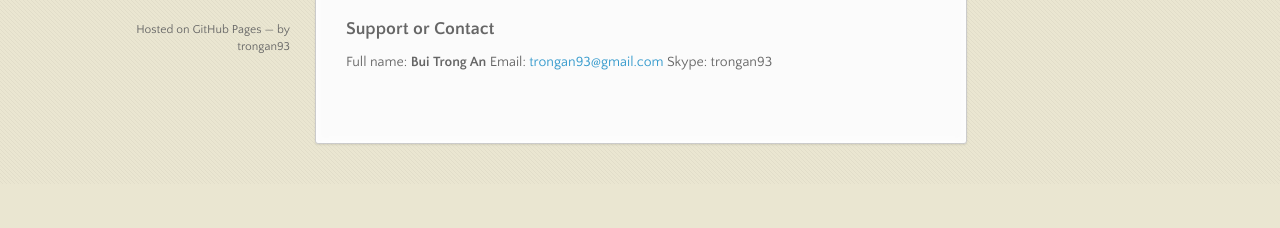
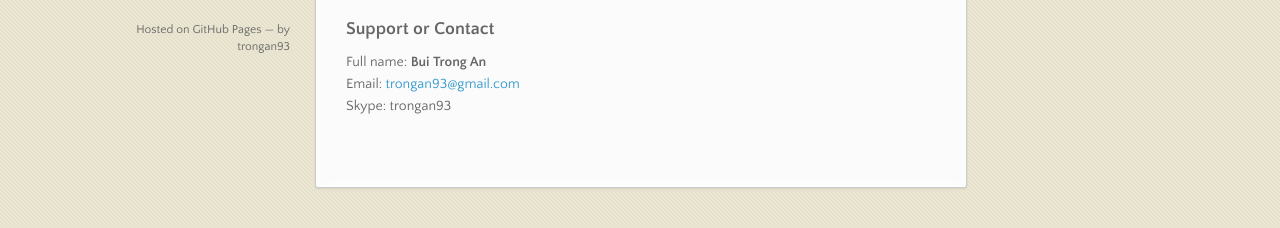
Before and after one commit to trongan93/trongan93.github.io, a plain HTML site: page index.html in a window 1280 px wide. Shown: the part 705-933 px from the top of the page. Before the commit the page ends 889 px from the top, so only its background shows below. Drawn offline with nearby package versions, Linux system fonts and the light colour scheme.

Commit message:
Update index.html

```diff
--- a/index.html
+++ b/index.html
@@ -46,8 +46,8 @@ My name is An, I'm developer. I graduated from Ho Chi Minh University of Educati
 <h3>
 <a id="support-or-contact" class="anchor" href="#support-or-contact" aria-hidden="true"><span aria-hidden="true" class="octicon octicon-link"></span></a>Support or Contact</h3>
 
-<p>Full name: <b>Bui Trong An</b>
-Email: <a href="mailto:trongan93@gmail.com">trongan93@gmail.com</a>
+<p>Full name: <b>Bui Trong An</b> <br/>
+Email: <a href="mailto:trongan93@gmail.com">trongan93@gmail.com</a> <br/>
 Skype: trongan93</p>
       </section>
       <footer>
```
